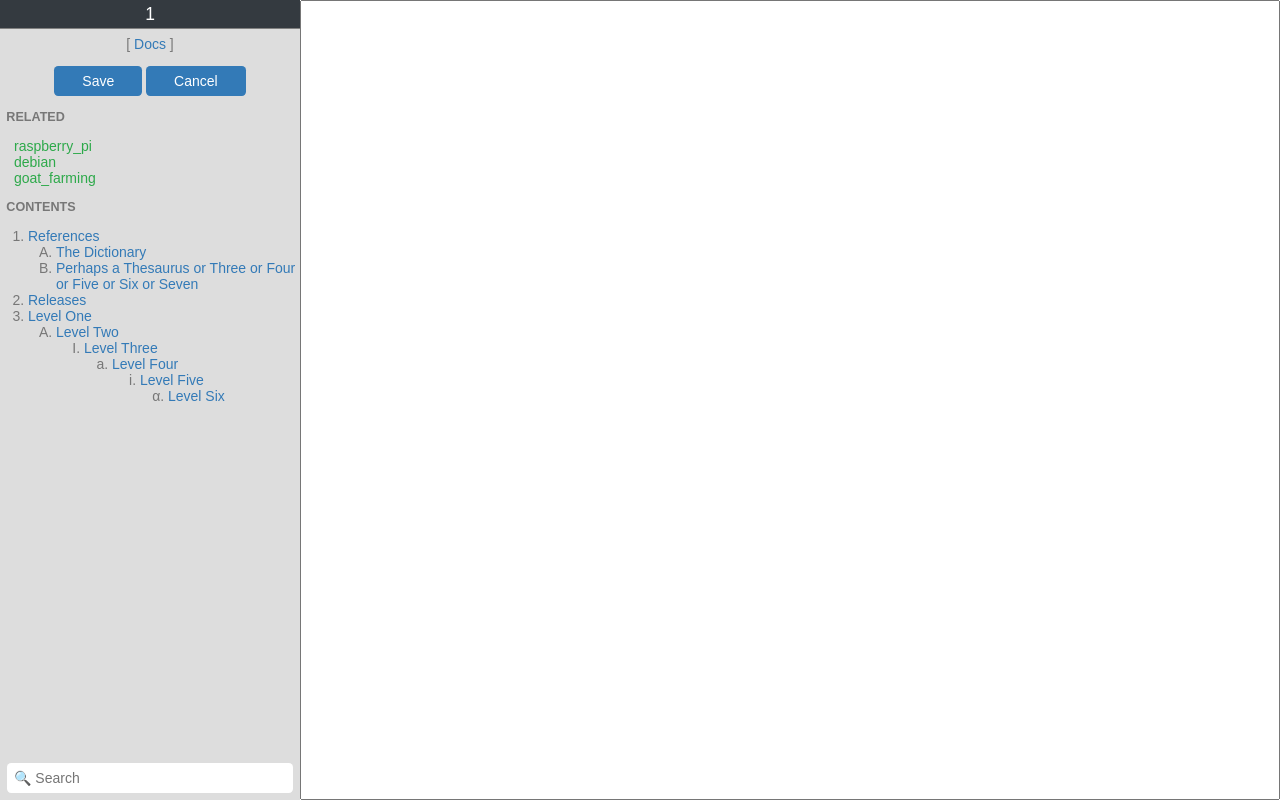
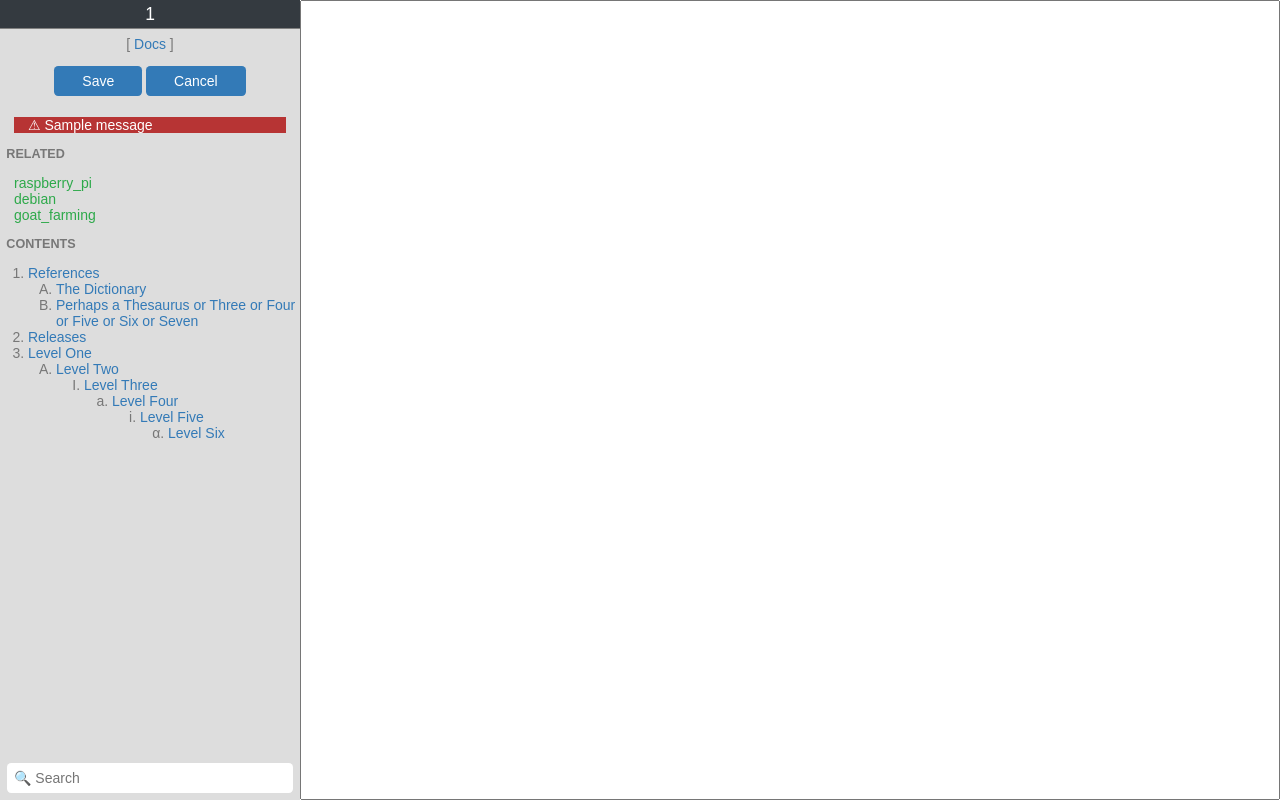
Before and after one commit to cu/silicon, a Flask app: page /edit/1 in a window 1280 px wide. Run offline with Flask 2, Linux system fonts and the light colour scheme; one stand-in notice (Sample message) is shown; data that the repository does not hold is empty; parts of the project's set-up code (start-up, migrations or seed data) failed here and were passed over.

Commit message:
add back alert messages removed in previous commit

```diff
--- a/notes/static/css/colors-light.css
+++ b/notes/static/css/colors-light.css
@@ -8,6 +8,8 @@
     --nav-button-background: var(--nav-page-links);
     --nav-button-background-hover: rgba(51 ,122 ,183 ,0.75);
     --nav-button-text: white;
+    --nav-alert-background: rgb(183, 52, 52);
+    --nav-alert-text: white;
 
     --article-background: white;
     --article-code-text: black;
--- a/notes/static/css/edit.css
+++ b/notes/static/css/edit.css
@@ -9,6 +9,17 @@
     height: 100%;
 }
 
+#alerts {
+    background: var(--nav-alert-background);
+    color: var(--nav-alert-text);
+    margin: 1em;
+}
+
+#alerts li::before {
+    /* list-style: disc outside none; */
+    content: " ⚠ ";
+}
+
 @media screen and (max-width: 768px) {
     #page-form {
         margin-top: 3.1em;
--- a/notes/templates/edit.html.j2
+++ b/notes/templates/edit.html.j2
@@ -17,6 +17,19 @@
       <div class="nav-button-wrap">
         <input class="nav-button" type="Submit" form="page-form" value="Save">
         <a class="nav-button" href="{{ url_for('page.view', title=title) }}">Cancel</a>
+      </div>
+
+      <div id="alert-box">
+        {% with messages = get_flashed_messages() %}
+          {% if messages %}
+            <ul id="alerts">
+              {% for message in messages %}
+              <li class="alert">{{ message }}</li>
+              {% endfor %}
+            </ul>
+          </span>
+          {% endif %}
+        {% endwith %}
       </div>
 
       <div>
```
Also changed, not shown: tests/test_notes.py (+1 -1 lines).
